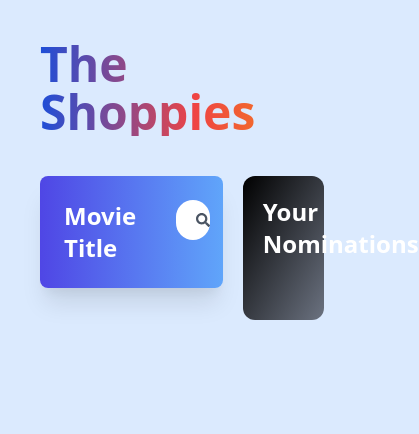
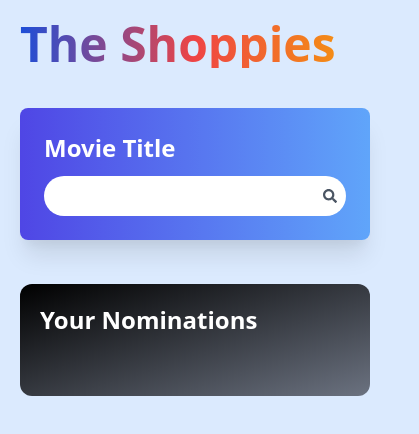
Before and after one commit to saswatamcode/the_shoppies, a Next.js app: page / in a window 390 px wide. Shown: the top 434 px of the page, 419 px wide, since content can reach past the window. Built offline with nearby package versions, Linux system fonts and the light colour scheme.

Commit message:
Add responsiveness
Signed-off-by: Saswata Mukherjee <saswataminsta@yahoo.com>

```diff
--- a/components/MovieCard.tsx
+++ b/components/MovieCard.tsx
@@ -42,7 +42,7 @@ const MovieCard: React.FC<MovieCardProps> = ({
         disabled={disableBtn}
         className={`flex items-center justify-around bg-white text-${
           disableBtn ? "gray-400" : "red-400"
-        } h-8 rounded-full w-5/12 shadow-md`}
+        } h-8 rounded-full w-7/12 xl:w-6/12 md:w-5/12 shadow-md`}
         onClick={() => handler(result)}
       >
         {nominatedList ? (
--- a/components/ResultsBar.tsx
+++ b/components/ResultsBar.tsx
@@ -9,7 +9,7 @@ const ResultBar: React.FC<ResultBarProps> = ({ totalResults, clearSearch }) => {
       <h4 className="text-gray-600">Total Results: {totalResults}</h4>
       <button
         onClick={clearSearch}
-        className="flex items-center justify-around bg-white text-gray-600 h-8 rounded-full w-3/12 shadow-sm"
+        className="flex items-center justify-around bg-white text-gray-600 h-8 rounded-full w-6/12 md:w-3/12 shadow-sm"
       >
         Clear Search
       </button>
--- a/components/SearchBar.tsx
+++ b/components/SearchBar.tsx
@@ -14,11 +14,11 @@ const SearchBar: React.FC<SearchBarProps> = ({
 }) => {
   return (
     <div className="bg-gradient-to-r from-indigo-600 to-blue-400 rounded-lg shadow-xl p-6 w-full mb-6">
-      <div className="flex justify-between text-gray-600">
+      <div className="flex flex-col gap-3 md:flex-row justify-between text-gray-600">
         <label className="text-white text-2xl font-bold pr-10">
           Movie Title
         </label>
-        <div className="flex items-center bg-white h-10 pl-5 rounded-full text-sm w-8/12">
+        <div className="flex items-center bg-white h-10 pl-5 rounded-full text-sm md:w-8/12">
           <input
             type="text"
             name="search"
--- a/pages/index.tsx
+++ b/pages/index.tsx
@@ -86,8 +86,8 @@ const Home: React.FC = () => {
         The Shoppies
       </h1>
 
-      <div className="grid grid-cols-3 gap-5 w-11/12">
-        <div className="col-span-2">
+      <div className="grid grid-cols-1 md:grid-cols-3 gap-5 md:w-11/12">
+        <div className="md:col-span-2">
           <SearchBar
             value={search}
             handleChange={handleChange}
@@ -95,7 +95,7 @@ const Home: React.FC = () => {
           />
           {isSearching && <Loading />}
 
-          <div className="grid grid-cols-2 gap-5 w-full">
+          <div className="flex flex-col gap-7 md:grid md:grid-cols-2 md:gap-5 w-full">
             {!isSearching &&
               searchResults &&
               searchResults.Response === "True" && (
--- a/styles/globals.css
+++ b/styles/globals.css
@@ -16,5 +16,5 @@
 
 body {
     @apply bg-blue-100;
-    @apply p-10;
+    @apply p-5 md:p-10;
 }
```
